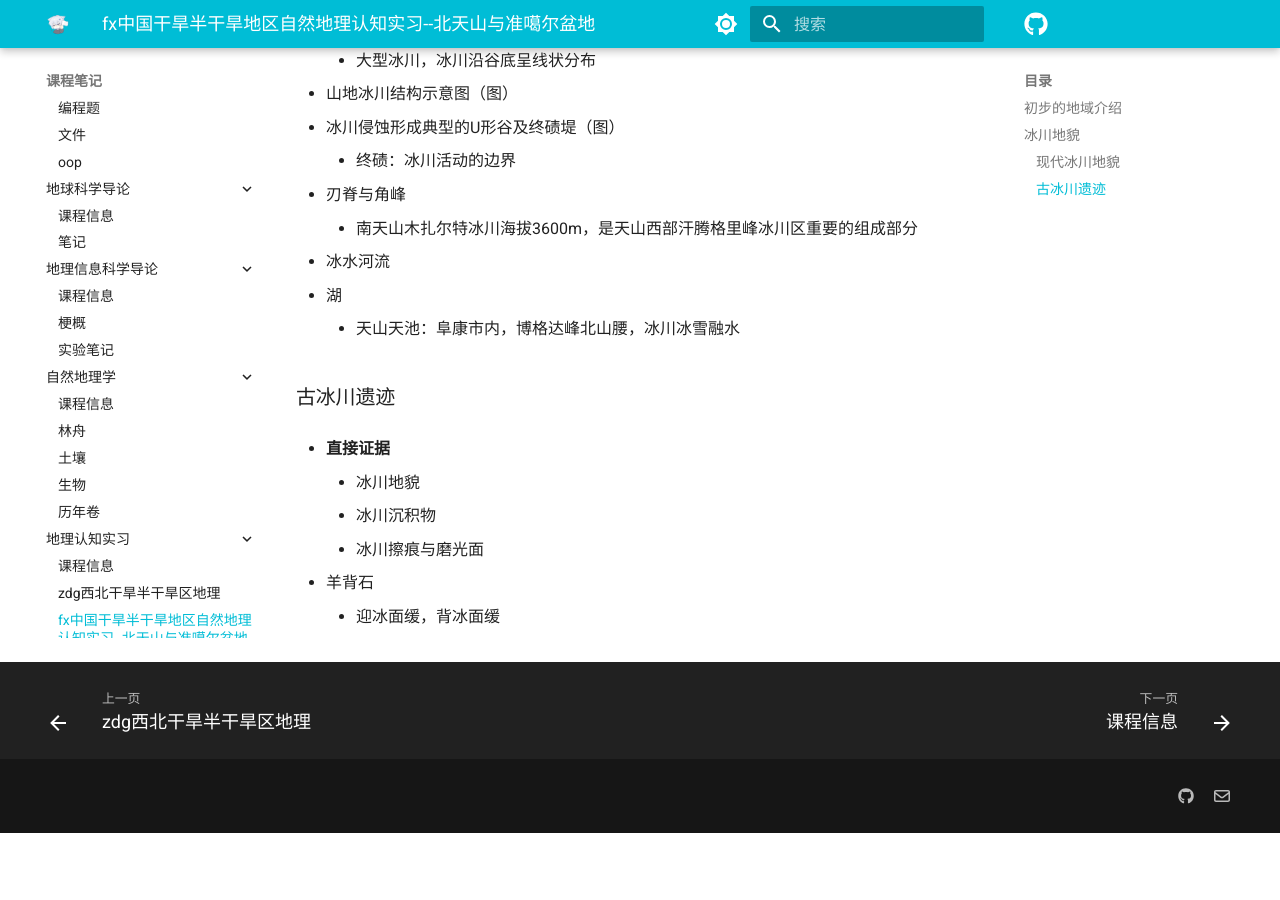
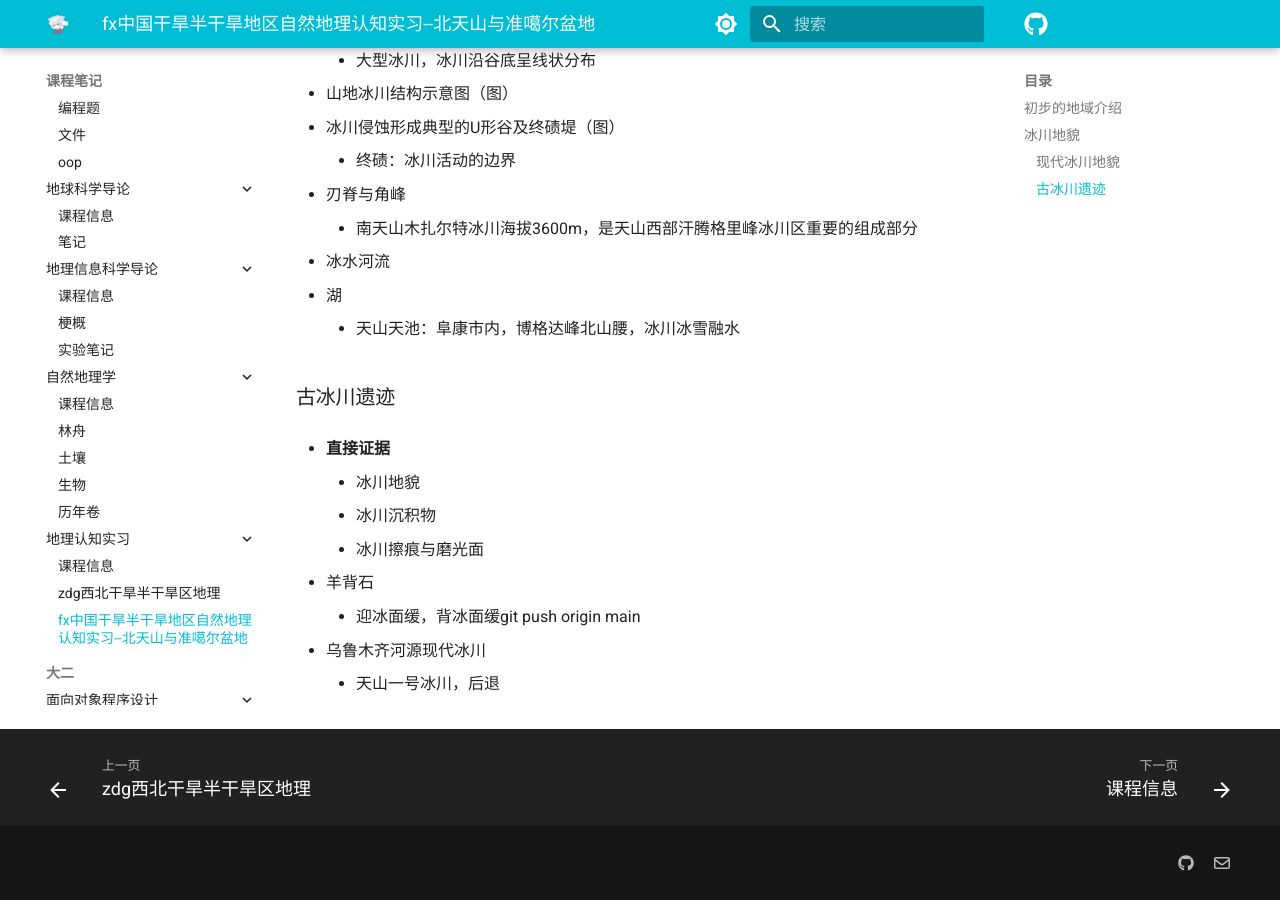
Before and after one commit to ZoeDrift/notebook, an MkDocs documentation site: the page built from docs/blog/year1/地理认知实习/fx.md, in a window 1280 px wide and 900 px high, scrolled down 1918 px. Built offline with MkDocs 1.6.1 and Material for MkDocs 9.7.7, drawn with Linux system fonts in a browser that asks for light colours; comment, search, counter and statistics services are not loaded; before the commit the page ends 2751 px from its top, so only the background shows below that.

Commit message:
更新内容

```diff
--- a/docs/blog/year1/地理认知实习/fx.md
+++ b/docs/blog/year1/地理认知实习/fx.md
@@ -63,4 +63,6 @@
     * 冰川擦痕与磨光面
 
 * 羊背石
-    * 迎冰面缓，背冰面缓
+    * 迎冰面缓，背冰面缓git push origin main
+* 乌鲁木齐河源现代冰川
+    * 天山一号冰川，后退
```
